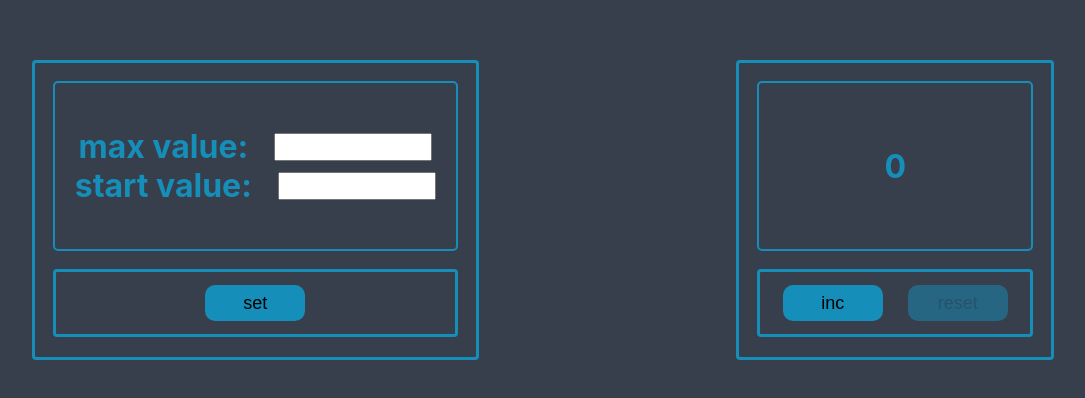
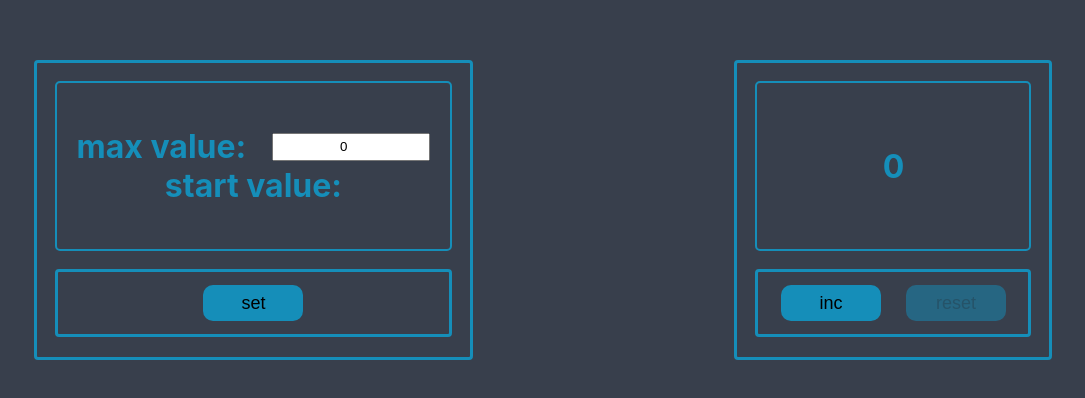
Before and after one commit to Kicka3/CounterV2, a React (Create React App) app: page / in a window 1280 px wide. Shown: the part 190-588 px from the top of the page, without its empty margins (97-1182 px from the left). Built offline with nearby package versions, Linux system fonts and the light colour scheme.

Commit message:
Add settings logic3

```diff
--- a/src/App.tsx
+++ b/src/App.tsx
@@ -28,12 +28,17 @@ function App() {
             console.log('WARNING!5');
         }
     }
+
+    const setCountHandler = () => {         //Стартовое число
+
+    }
+
     //-------------------------
 
     return (
         <div className="App">
             <Settings
-                maximumValue={setMaximumValue}
+                setCount={setCountHandler}
             />
             <Counter
                 number={number}                     //Число в стейте которое каунтим
--- a/src/components/input/Input.tsx
+++ b/src/components/input/Input.tsx
@@ -3,33 +3,35 @@ import {ChangeEvent, useEffect, useState} from "react";
 import React from 'react';
 
 type InputPropsType = {
-    maximValue: (newMaxValue: number) => void
-
+    value: number
+    setValue: (newValue: number) => void
+    error?: string
+    // maximValue: (newMaxValue: number) => void
+    // maxValue: number                              //Ловлю макс число из settings
 }
 
 export const Input: React.FC<InputPropsType> = (props) => {
-    const {maximValue, ...restProps} = props
+    const {value, setValue, ...restProps} = props
 
-    const [currentValue, setCurrentValue] = useState<number>(0)
+    const [currentValue, setCurrentValue] = useState<number>(value)  //Локальный стейт инпута (сохраняет число в инпуте)
 
-    //Тут бага с отрисовкой корретного числа
     const changeInputHandler = (e: ChangeEvent<HTMLInputElement>) => {
-        let valueForInput = Number(e.currentTarget.value)
-        console.log(valueForInput)
+        let valueForInput = e.currentTarget.valueAsNumber
+        setValue(valueForInput)
         setCurrentValue(valueForInput)
-        // maximValue(currentValue)
     }
 
     useEffect(() => {
-        maximValue(currentValue)
-    }, [currentValue]);
-
+        if (value !== currentValue) {
+            setCurrentValue(value)
+        }
+    }, [value]);
 
     return (
-        <input className={"inputValue"}
+        <input className={"inputValue"}  //Добавить стиль с ошибкой
                type={"number"}
                onChange={changeInputHandler}
-            // value={currentValue}
+               value={currentValue}
         />
     );
 };
--- a/src/components/settings/Settings.tsx
+++ b/src/components/settings/Settings.tsx
@@ -1,35 +1,42 @@
-import React, {useState} from 'react';
+import React, {useEffect, useState} from 'react';
 import {Button} from "../button/Button";
 import '../settings/settings.css'
 import {Input} from "../input/Input";
 
 
 type SettingsPropsType = {
-    maximumValue: (maxValue: number) => void
+    setCount: (value: number) => void
 }
 
 export const Settings: React.FC<SettingsPropsType> = (props) => {
-const {maximumValue} = props
+    const {setCount} = props
 
-    //Можно не типизировать (типизируем неявно)
-    const [maxValue, setMaxValue] = useState<number>();
-    const [startValue, setStartValue] = useState<number>();
+    //Локальные стейты:
+    const [maxValue, setMaxValue] = useState<number>(0);
+    const [startValue, setStartValue] = useState<number>(0);
 
 
     const setValueHandler = () => {
-        setMaxValue(startValue)
-        // maximumValue(maxValue)
-        console.log('Нвое максимальное число:' + maxValue)
+        setCount(startValue)                                      //Сохраняем новое значение из временного стейта в локальный.
+        console.log('Новое максимальное число:' + maxValue)
+        let maxValueForStorage = JSON.stringify(maxValue)
+        localStorage.setItem('currentValue', maxValueForStorage)
     }
 
-    const setMaximValue = (newMaxValue: number) => {
-        setStartValue(newMaxValue)
-        console.log('Принял новое число из инпута:' + newMaxValue)
+    useEffect(() => {                                              //При загрузки страницы получают число из стейта
+        let fromStorage = localStorage.getItem('currentValue')       //И сетаю его в локальный стейт
+        if (fromStorage) {
+            let valueFromStorage = JSON.parse(fromStorage)
+            setMaxValue(valueFromStorage)
+        }
+    }, []);
+
+    const setMaxValueHandler = (newMaxValue: number) => {
+        setMaxValue(newMaxValue)//Сохраняем число во временный стейт.
+        console.log('Новое макс число из инпута:' + newMaxValue)
     }
 
-    const zaglush = () => {
 
-    }
     return (
         <>
             <div className={"SettingsWrapper"}>
@@ -37,14 +44,15 @@ const {maximumValue} = props
                     <div className={"MaxValueWrapper"}>
                         <h1 className={"MaxValue"}>max value:</h1>
                         <Input
-                            maximValue={setMaximValue}
+                            setValue={setMaxValueHandler}                  //Получаю новое макс число из инпута
+                            value={maxValue}
                         />
                     </div>
                     <div className={"StartValueWrapper"}>
                         <h1 className={"MaxValue"}>start value:</h1>
-                        <Input
-                            maximValue={zaglush}
-                        />
+                        {/*<Input*/}
+                        {/*    maximValue={zaglush}*/}
+                        {/*/>*/}
                     </div>
                 </div>
 
--- a/src/index.tsx
+++ b/src/index.tsx
@@ -8,9 +8,9 @@ const root = ReactDOM.createRoot(
   document.getElementById('root') as HTMLElement
 );
 root.render(
-  <React.StrictMode>
+  // <React.StrictMode>
     <App />
-  </React.StrictMode>
+  // </React.StrictMode>
 );
 
 // If you want to start measuring performance in your app, pass a function
```
